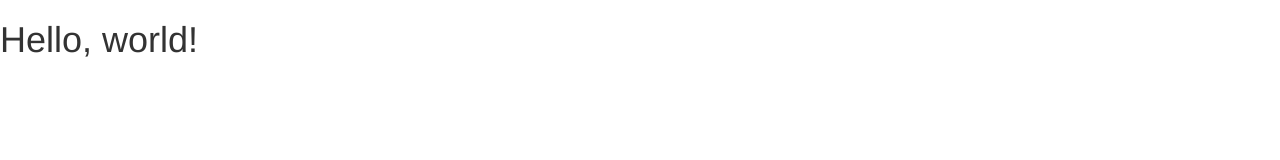
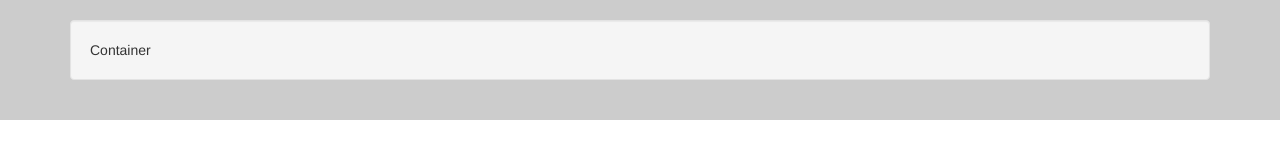
Before and after one commit to aiki-io/research-bootstrap3, a website: page index.html in a window 1280 px wide. Drawn offline with nearby package versions, Linux system fonts and the light colour scheme.

Commit message:
Containers

```diff
--- a/index.html
+++ b/index.html
@@ -1,11 +1,21 @@
 <!doctype <!DOCTYPE html>
     <meta charset="utf-8" />
-    <title>Bootstrap 101 Template</title>
+    <title>Learning Bootstrap</title>
     <meta name="viewport" content="width=device-width, initial-scale=1">
     <link rel="stylesheet" type="text/css" media="screen" href="bower_components/bootstrap/dist/css/bootstrap.min.css" />
+    <style>
+        .grey {
+            background-color: #ccc;
+            padding: 20px;
+        }
+    </style>
 </head>
 <body>
-    <h1>Hello, world!</h1>
+    <div class="grey">
+        <div class="container">
+            <div class="well">Container</div>
+        </div>
+    </div>
     <script src="bower_components/jquery/dist/jquery.js"></script>
     <script src="bower_components/bootstrap/dist/js/bootstrap.min.js"></script>
 </body>
```
